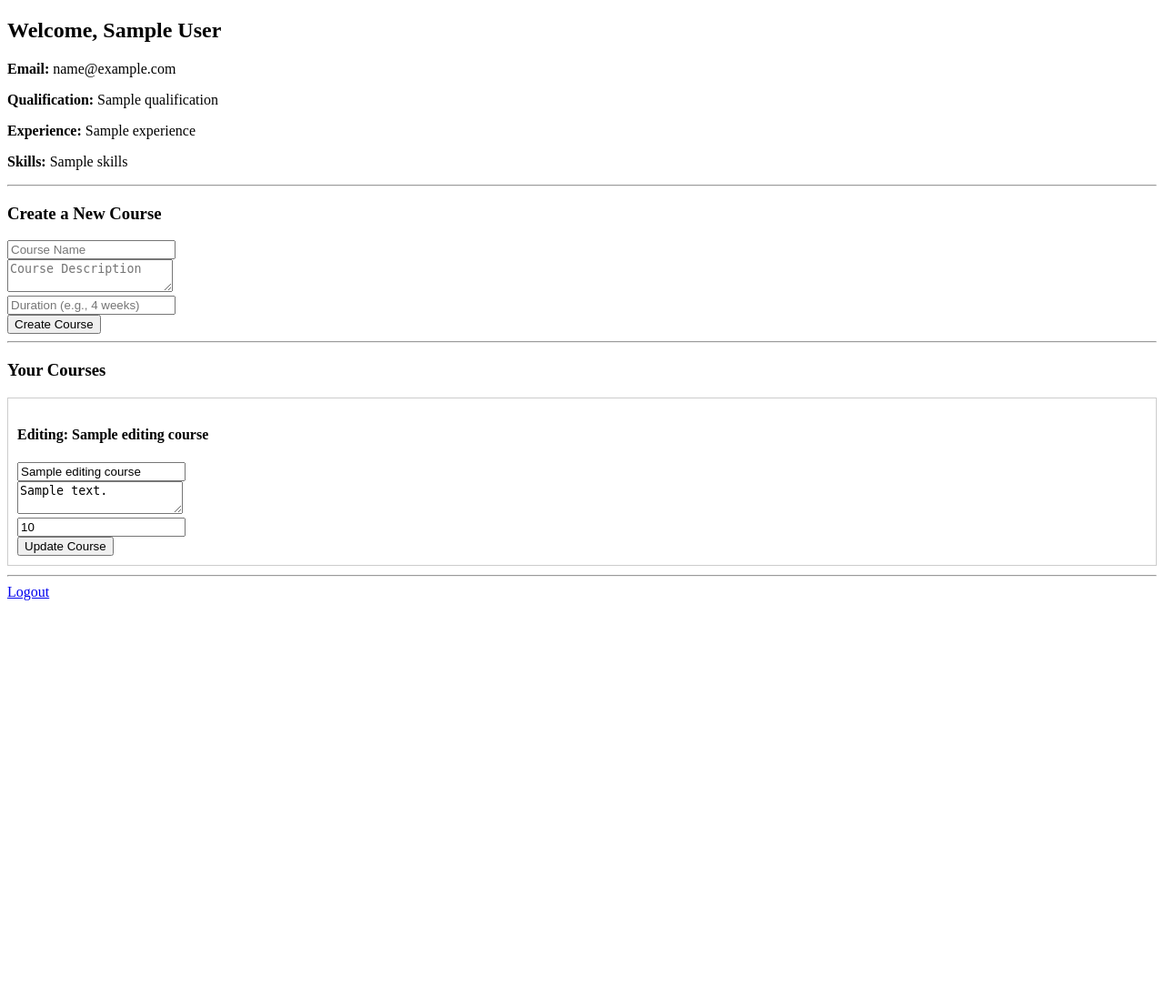
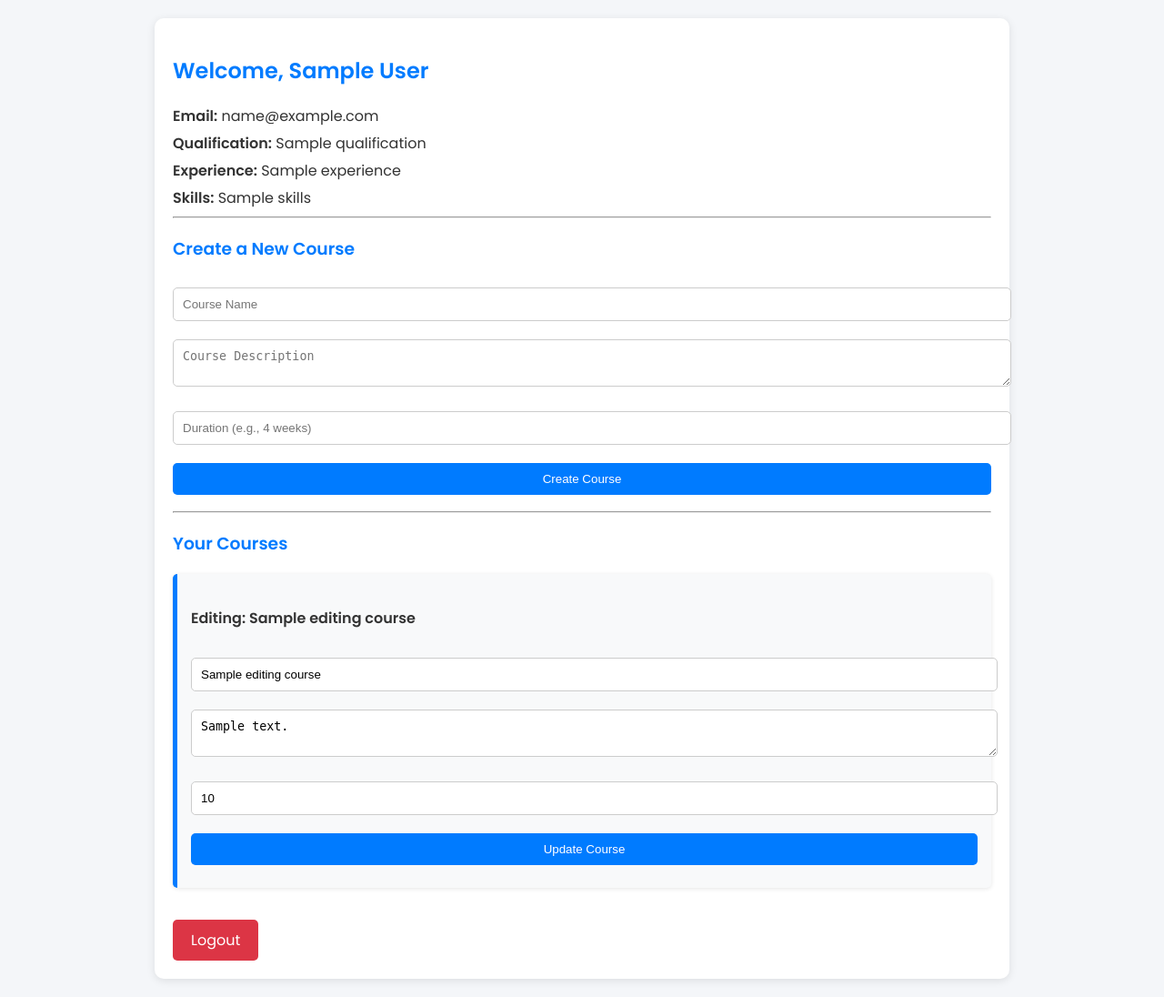
Before and after one commit to dullmajesty/integ_src, a Django app: template lms/templates/lms/trainer_dashboard.html in a window 1280 px wide. Shown: the whole page at 91% size. Before the commit the page ends 660 px from the top, so only its background shows below. Run offline with Django 5.2, Linux system fonts and the light colour scheme; the template is opened without the code that fills it: most values are stand-ins (such as "Sample title", 1, 10 or a date in 2020).

Commit message:
trainer_dashboard_done

```diff
--- a/lms/templates/lms/trainer_dashboard.html
+++ b/lms/templates/lms/trainer_dashboard.html
@@ -1,53 +1,125 @@
 <!DOCTYPE html>
-<html>
+<html lang="en">
 <head>
+    <meta charset="UTF-8">
+    <meta name="viewport" content="width=device-width, initial-scale=1.0">
+    <meta http-equiv="X-UA-Compatible" content="ie=edge">
     <title>Trainer Dashboard</title>
+    <link href="https://fonts.googleapis.com/css2?family=Poppins:wght@400;600&display=swap" rel="stylesheet">
+    <style>
+        body {
+            font-family: 'Poppins', sans-serif;
+            margin: 0;
+            padding: 20px;
+            background: #f4f6f9;
+            color: #333;
+        }
+        .container {
+            max-width: 900px;
+            margin: 0 auto;
+            background: #fff;
+            padding: 20px;
+            border-radius: 10px;
+            box-shadow: 0 2px 10px rgba(0, 0, 0, 0.1);
+        }
+        h2, h3 {
+            color: #007bff;
+        }
+        .profile-info p {
+            margin: 5px 0;
+        }
+        form input, form textarea, form button {
+            width: 100%;
+            padding: 10px;
+            margin: 10px 0;
+            border: 1px solid #ccc;
+            border-radius: 5px;
+        }
+        form button {
+            background: #007bff;
+            color: #fff;
+            border: none;
+            cursor: pointer;
+            transition: background 0.2s;
+        }
+        form button:hover {
+            background: #0056b3;
+        }
+        .course-card {
+            background: #f8f9fa;
+            padding: 15px;
+            margin: 15px 0;
+            border-radius: 5px;
+            border-left: 5px solid #007bff;
+            box-shadow: 0 1px 5px rgba(0, 0, 0, 0.1);
+        }
+        .edit-link {
+            color: #007bff;
+            text-decoration: none;
+            margin-top: 10px;
+            display: inline-block;
+        }
+        .edit-link:hover {
+            text-decoration: underline;
+        }
+        .logout-btn {
+            display: inline-block;
+            margin-top: 20px;
+            padding: 10px 20px;
+            background: #dc3545;
+            color: #fff;
+            text-decoration: none;
+            border-radius: 5px;
+            transition: background 0.2s;
+        }
+        .logout-btn:hover {
+            background: #c82333;
+        }
+    </style>
 </head>
 <body>
+    <div class="container">
         <h2>Welcome, {{ trainer.user.first_name }} {{ trainer.user.last_name }}</h2>
+        <div class="profile-info">
             <p><strong>Email:</strong> {{ trainer.user.email }}</p>
             <p><strong>Qualification:</strong> {{ trainer.qualification }}</p>
             <p><strong>Experience:</strong> {{ trainer.experience }}</p>
             <p><strong>Skills:</strong> {{ trainer.skills }}</p>
-
+        </div>
         <hr>
-
         <h3>Create a New Course</h3>
         <form method="POST" action="{% url 'lms:trainer_dashboard' %}">
             {% csrf_token %}
-        <input type="text" name="course_name" placeholder="Course Name" required><br>
-        <textarea name="course_description" placeholder="Course Description" required></textarea><br>
-        <input type="text" name="course_duration" placeholder="Duration (e.g., 4 weeks)" required><br>
+            <input type="text" name="course_name" placeholder="Course Name" required>
+            <textarea name="course_description" placeholder="Course Description" required></textarea>
+            <input type="text" name="course_duration" placeholder="Duration (e.g., 4 weeks)" required>
             <button type="submit" name="create_course">Create Course</button>
         </form>
-
         <hr>
-
         <h3>Your Courses</h3>
         {% for course in courses %}
-        <div style="border: 1px solid #ccc; padding: 10px; margin: 10px 0;">
+            <div class="course-card">
                 {% if editing_course and editing_course.id == course.id %}
                     <h4>Editing: {{ editing_course.course_name }}</h4>
                     <form method="POST" action="{% url 'lms:trainer_dashboard' %}">
                         {% csrf_token %}
                         <input type="hidden" name="course_id" value="{{ editing_course.id }}">
-                    <input type="text" name="course_name" value="{{ editing_course.course_name }}" required><br>
-                    <textarea name="course_description" required>{{ editing_course.course_description }}</textarea><br>
-                    <input type="text" name="course_duration" value="{{ editing_course.course_duration }}" required><br>
+                        <input type="text" name="course_name" value="{{ editing_course.course_name }}" required>
+                        <textarea name="course_description" required>{{ editing_course.course_description }}</textarea>
+                        <input type="text" name="course_duration" value="{{ editing_course.course_duration }}" required>
                         <button type="submit" name="update_course">Update Course</button>
                     </form>
                 {% else %}
                     <h4>{{ course.course_name }}</h4>
                     <p>{{ course.course_description }}</p>
                     <p><strong>Duration:</strong> {{ course.course_duration }}</p>
-                <a href="?edit={{ course.id }}">Edit</a>
+                    <a class="edit-link" href="?edit={{ course.id }}">Edit</a>
                 {% endif %}
             </div>
         {% empty %}
             <p>You haven't created any courses yet.</p>
         {% endfor %}
-
-    <hr>
-    <a href="{% url 'lms:logout_trainer' %}">Logout</a>
+        <a class="logout-btn" href="{% url 'lms:logout_trainer' %}">Logout</a>
+    </div>
 </body>
 </html>
```
Also changed, not shown: db.sqlite3. Lines whose indentation alone changed are shown as unchanged.
